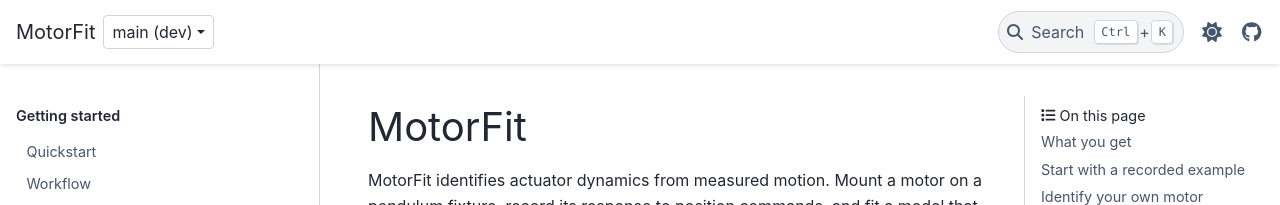
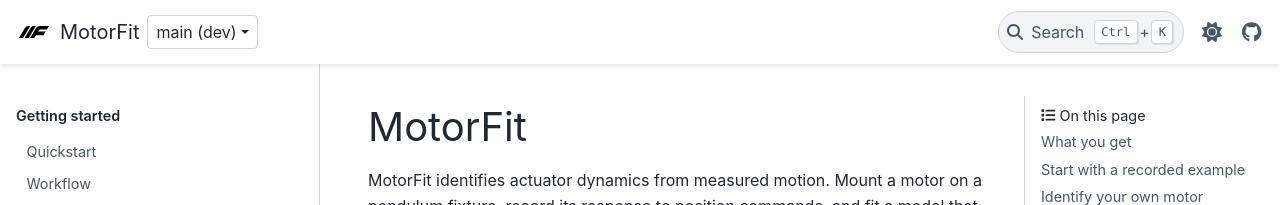
Before and after one commit to motorfit/motorfit, a Sphinx documentation site: the page built from docs/index.md, in a window 1280 px wide. Shown: the top 205 px of the page. Built offline with Sphinx 7.4.7 and the PyData theme 0.15.4, drawn with Linux system fonts in a browser that asks for light colours.

Commit message:
Add MotorFit branding to documentation

```diff
--- a/docs/_static/custom.css
+++ b/docs/_static/custom.css
@@ -1,3 +1,8 @@
+.bd-header .navbar-brand .logo__image {
+  max-height: 2.25rem;
+  border-radius: 0.375rem;
+}
+
 /* The empty navbar_center removes PyData's automatic spacing before the tools. */
 @media (min-width: 960px) {
   .bd-header .navbar-header-items__end {
--- a/docs/conf.py
+++ b/docs/conf.py
@@ -36,11 +36,16 @@ nitpicky = True
 
 html_theme = "pydata_sphinx_theme"
 html_title = "MotorFit"
+html_favicon = "_static/motorfit-avatar-light.svg"
 html_baseurl = f"https://motorfit.github.io/{docs_version}/"
 html_copy_source = False
 html_show_sourcelink = False
 html_theme_options = {
-    "logo": {"text": "MotorFit"},
+    "logo": {
+        "text": "MotorFit",
+        "image_light": "_static/motorfit-avatar-light.svg",
+        "image_dark": "_static/motorfit-avatar-dark.svg",
+    },
     "navbar_start": ["navbar-logo", "version-switcher"],
     "navbar_center": [],
     "switcher": {"json_url": "/versions.json", "version_match": docs_version},
```
Also changed, not shown: docs/_static/motorfit-avatar-dark.svg (added), docs/_static/motorfit-avatar-light.svg (added).
